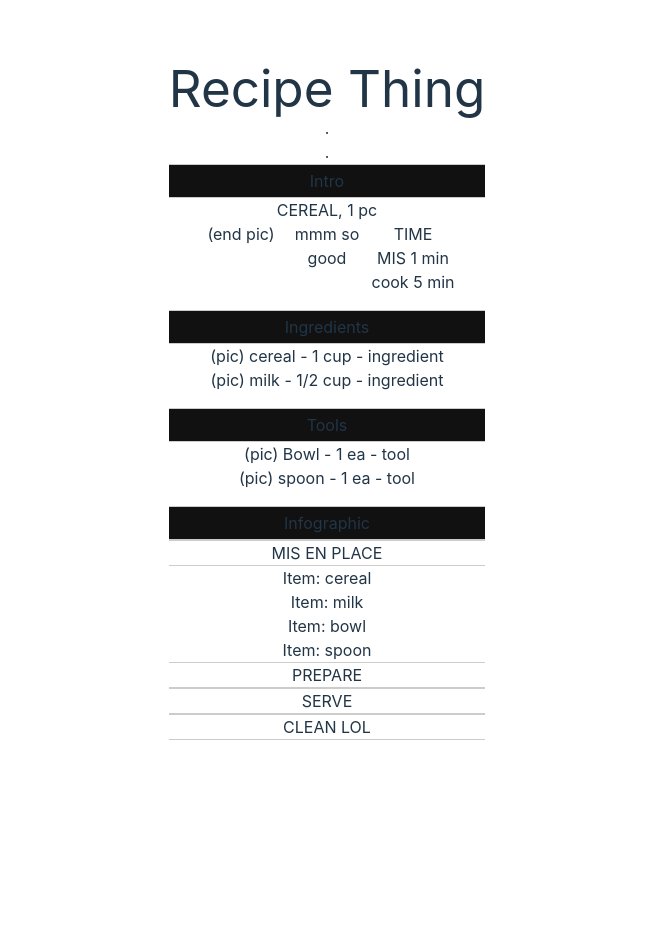
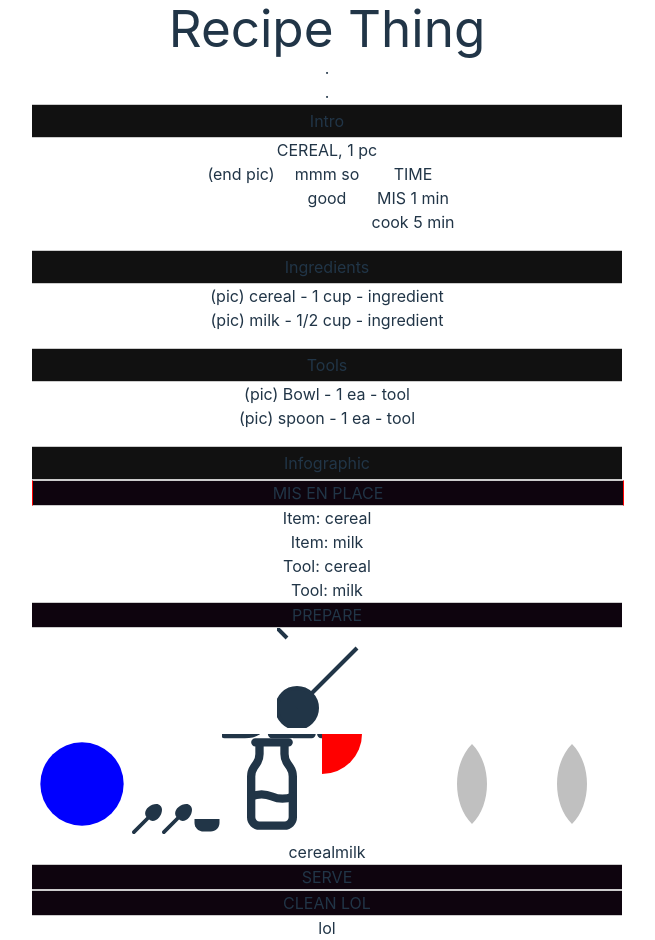
Before and after one commit to mbeckdev/recipething, a React (Vite) app: page / in a window 1280 px wide. Shown: the whole page, without its empty margins (313-968 px from the left). Before the commit the page ends 800 px from the top, so only its background shows below. Built offline with nearby package versions, Linux system fonts and the light colour scheme.

Commit message:
Add uuid react-dom, attempt at svg

```diff
--- a/package.json
+++ b/package.json
@@ -11,7 +11,8 @@
   },
   "dependencies": {
     "react": "^18.2.0",
-    "react-dom": "^18.2.0"
+    "react-dom": "^18.2.0",
+    "uuid": "^9.0.1"
   },
   "devDependencies": {
     "@types/react": "^18.2.66",
--- a/src/App.css
+++ b/src/App.css
@@ -215,3 +215,17 @@ h2 {
   align-items: center;
   /* border: 1px solid orange; */
 }
+
+.ig__section__title {
+  background-color: #0e040e;
+  /* border-bottom: 1px solid #ccc; */
+  /* border-top: 1px solid #ccc; */
+  /* width: 100%; */
+  /* display: block; */
+}
+
+.ig__mis {
+  display: flex;
+  flex-direction: row;
+  border: 1px solid red;
+}
--- a/src/infographic/Infographic.tsx
+++ b/src/infographic/Infographic.tsx
@@ -1,5 +1,15 @@
 import React from 'react'
 import './infographic.css'
+import { v4 as uuidv4 } from 'uuid'
+import {
+  IconSpoon,
+  IconBowl,
+  MySvgComponent100,
+  MySvgComponent24,
+  SpoonSvgComponent,
+  IconMilk,
+  SpoonySpoon,
+} from '../util/SomeSVGs'
 
 interface Props {
   name: string
@@ -34,6 +44,77 @@ const blah = theArray[0]
 //     <div>pic - {food}</div>
 // })
 
+const allInitialItems = Array.isArray(theArray[0]) ? (
+  theArray[0].map((item, index) => <div key={index}>Item: {item}</div>)
+) : (
+  <div key={0}>Item: {theArray[0]}</div>
+)
+const allInitialTools = Array.isArray(theArray[0]) ? (
+  theArray[0].map((item, index) => <div key={index}>Tool: {item}</div>)
+) : (
+  <div key={0}>Tool: {theArray[0]}</div>
+)
+
+const makeBlob = (food, tools, state, pic, id) => {
+  // create a uuid here.
+  const theid = uuidv4()
+  return {
+    food: food,
+    tools: tools,
+    state: state,
+    pic: 'pic',
+    id: theid, // 1d38af0d-e8d1-4b76-90ca-949b5366396b
+  }
+}
+
+const state1 = {
+  food: ['cereal', 'milk'],
+  tools: ['bowl', 'spoon'],
+  state: 'mis',
+}
+const state1a = makeBlob(
+  ['cereal', 'milk'],
+  ['bowl', 'spoon'],
+  'mis',
+  'svgpic',
+  'uuid01'
+)
+console.log(state1a.id)
+const state2 = {
+  food: ['cereal', 'milk'],
+  tools: ['bowl'],
+  state: 'prepare',
+}
+//action between state2 and state3
+// like   combine cereal and milk, use bowl tool, PREPARE STATE
+// combineFoodTools(state2, state3, 'cereal', 'milk', 'bowl')
+// combineBlobs = (blob1, blob2);
+// in words, combine cereal and milk, use bowl tool, PREPARE STATE
+// combine cerealblob, milkblob, bowlblob...
+
+const state3 = {
+  blobs: [['cereal', 'milk'], ['bowl'], 'svgpic', 'uuid03'],
+  food: [],
+  tools: [],
+  state: 'prepare',
+}
+const state4 = {
+  blobs: [[['cereal', 'milk'], ['bowl']]],
+  food: [],
+  tools: ['spoon'],
+  state: 'serve',
+}
+
+//states
+const steps = [state1, state2, state3]
+const size1 = () => {
+  return (
+    // <style color="blue">
+    <div>lol</div>
+    // </style>
+  )
+}
+
 const Infographic = () => {
   return (
     <div className="infographic ">
@@ -41,23 +122,41 @@ const Infographic = () => {
         <h2>Infographic</h2>
       </div>
       <div className="ig__section">
-        <div className="ig__section__title">MIS EN PLACE</div>
-
-        {Array.isArray(theArray[0]) ? (
-          theArray[0].map((item, index) => <div key={index}>Item: {item}</div>)
-        ) : (
-          <div key={0}>Item: {theArray[0]}</div>
-        )}
-        {theArray[1].map((item, index) => (
-          <div key={index}>Item: {item}</div>
-        ))}
+        <div className="ig__section__title ig__mis">MIS EN PLACE</div>
+        {allInitialItems}
+        {allInitialTools}
 
         <div className="ig__section__title">PREPARE</div>
+        <div className="">
+          <SpoonySpoon />
+        </div>
+        <MySvgComponent24 />
+        <IconSpoon width="30" />
+        <IconSpoon width="30" />
+        <IconBowl width="30" />
+        <IconMilk width="100" />
+        <MySvgComponent100 />
+        <SpoonSvgComponent />
+        <SpoonSvgComponent />
+
+        <div>{state1.food}</div>
         <div className="ig__section__title">SERVE</div>
         <div className="ig__section__title">CLEAN LOL</div>
+        <div>{size1()}</div>
       </div>
     </div>
   )
 }
 
 export default Infographic
+
+
+{/* <svg
+className="spoon"
+xmlns="http://www.w3.org/2000/svg"
+width="24"
+height="24"
+viewBox="0 0 24 24"
+>
+<path d="M12 0C5.37 0 0 5.37 0 12v12c0 6.63 5.37 12 12 12s12-5.37 12-12V12C24 5.37 18.63 0 12 0zm0 36c-6.63 0-12-5.37-12-12V12c0-6.63 5.37-12 12-12s12 5.37 12 12v12c0 6.63-5.37 12-12 12z" />
+</svg> */}
--- /dev/null
+++ b/src/util/SomeSVGs.jsx
@@ -0,0 +1,128 @@
+import React from 'react'
+
+export const MySvgComponent100 = () => {
+  return (
+    <svg width="100" height="100" viewBox="50 50 100 100">
+      <circle cx="50" cy="50" r="40" fill="red" />
+    </svg>
+  )
+}
+export const MySvgComponent24 = () => {
+  return (
+    // <svg width="24" height="24" viewBox="0 0 24 24">
+    <svg width="100" height="100" viewBox="0 0 24 24">
+      <circle cx="12" cy="12" r="10" fill="blue" />
+    </svg>
+  )
+}
+
+export const SpoonSvgComponent = () => {
+  return (
+    <svg width="100" height="100" viewBox="0 0 100 100">
+      <path
+        d="M50 10 C 70 30, 70 70, 50 90 L 50 100 L 50 90 C 30 70, 30 30, 50 10 Z"
+        fill="silver"
+      />
+    </svg>
+  )
+}
+export const SpoonySpoon = () => {
+  return (
+    <svg
+      viewBox="0 0 100 100"
+      width="100"
+      fill="currentColor"
+      stroke="currentcolor"
+      strokeWidth="4"
+    >
+      <circle cx="20" cy="80" r="20" />
+      <line x1="20" y1="80" x2="80" y2="20" />
+      <path d="M0 0 L10 10 m 30  20" />
+    </svg>
+  )
+}
+
+// {/* <path
+//         d="M50 10 C 70 30, 70 70, 50 90 L 50 100 L 50 90 C 30 70, 30 30, 50 10 Z"
+//         fill="silver"
+//       /> */}
+
+// icon:spoon | Fontawesome https://fontawesome.com/ | Fontawesome
+// import * as React from 'react'
+
+export function IconSpoon(props) {
+  return (
+    <svg viewBox="0 0 512 512" fill="currentColor" {...props}>
+      <path d="M245.8 220.9c-14.5-17.6-21.8-39.2-21.8-60.8C224 80 320 0 416 0c53 0 96 43 96 96 0 96-80 192-160.2 192-21.6 0-43.2-7.3-60.8-21.8L54.6 502.6c-12.5 12.5-32.8 12.5-45.3 0s-12.5-32.8 0-45.3l236.5-236.4z" />
+    </svg>
+  )
+}
+
+// icon:bowl | Material Design Icons https://materialdesignicons.com/ | Austin Andrews
+// import * as React from "react";
+
+export function IconBowl(props) {
+  return (
+    <svg
+      viewBox="0 0 24 24"
+      fill="currentColor"
+      // height="1em"
+      // width="1em"
+      {...props}
+    >
+      <path d="M22 15c0 3.9-3.1 7-7 7H9c-3.9 0-7-3.1-7-7v-3h20v3z" />
+    </svg>
+  )
+}
+
+// icon:milk | Lucide https://lucide.dev/ | Lucide
+//ISC
+// import * as React from "react";
+
+export function IconMilk(props) {
+  return (
+    <svg
+      fill="none"
+      stroke="currentColor"
+      strokeLinecap="round"
+      strokeLinejoin="round"
+      strokeWidth={2}
+      viewBox="0 0 24 24"
+      // height="1em"
+      // width="1em"
+      {...props}
+    >
+      <path d="M8 2h8M9 2v2.789a4 4 0 01-.672 2.219l-.656.984A4 4 0 007 10.212V20a2 2 0 002 2h6a2 2 0 002-2v-9.789a4 4 0 00-.672-2.219l-.656-.984A4 4 0 0115 4.788V2" />
+      <text font-family="Georgia, serif">Dinosaurs!</text>
+      <path d="M7 15a6.472 6.472 0 015 0 6.47 6.47 0 005 0" />
+    </svg>
+  )
+}
+
+// icon:box | Bootstrap https://icons.getbootstrap.com/ | Bootstrap
+//MIT
+// import * as React from "react";
+
+function IconBox(props) {
+  return (
+    <svg
+      fill="currentColor"
+      viewBox="0 0 16 16"
+      height="1em"
+      width="1em"
+      {...props}
+    >
+      <path d="M8.186 1.113a.5.5 0 00-.372 0L1.846 3.5 8 5.961 14.154 3.5 8.186 1.113zM15 4.239l-6.5 2.6v7.922l6.5-2.6V4.24zM7.5 14.762V6.838L1 4.239v7.923l6.5 2.6zM7.443.184a1.5 1.5 0 011.114 0l7.129 2.852A.5.5 0 0116 3.5v8.662a1 1 0 01-.629.928l-7.185 2.874a.5.5 0 01-.372 0L.63 13.09a1 1 0 01-.63-.928V3.5a.5.5 0 01.314-.464L7.443.184z" />
+    </svg>
+  )
+}
+
+export default IconBox
+
+// export default IconMilk;
+
+// export default IconBowl;
+
+// export default IconSpoon
+
+// export default MySvgComponent
```
Also changed, not shown: src/pics/spoon.svg (added), 1 other file (tests, documents, lock files or other folders).
